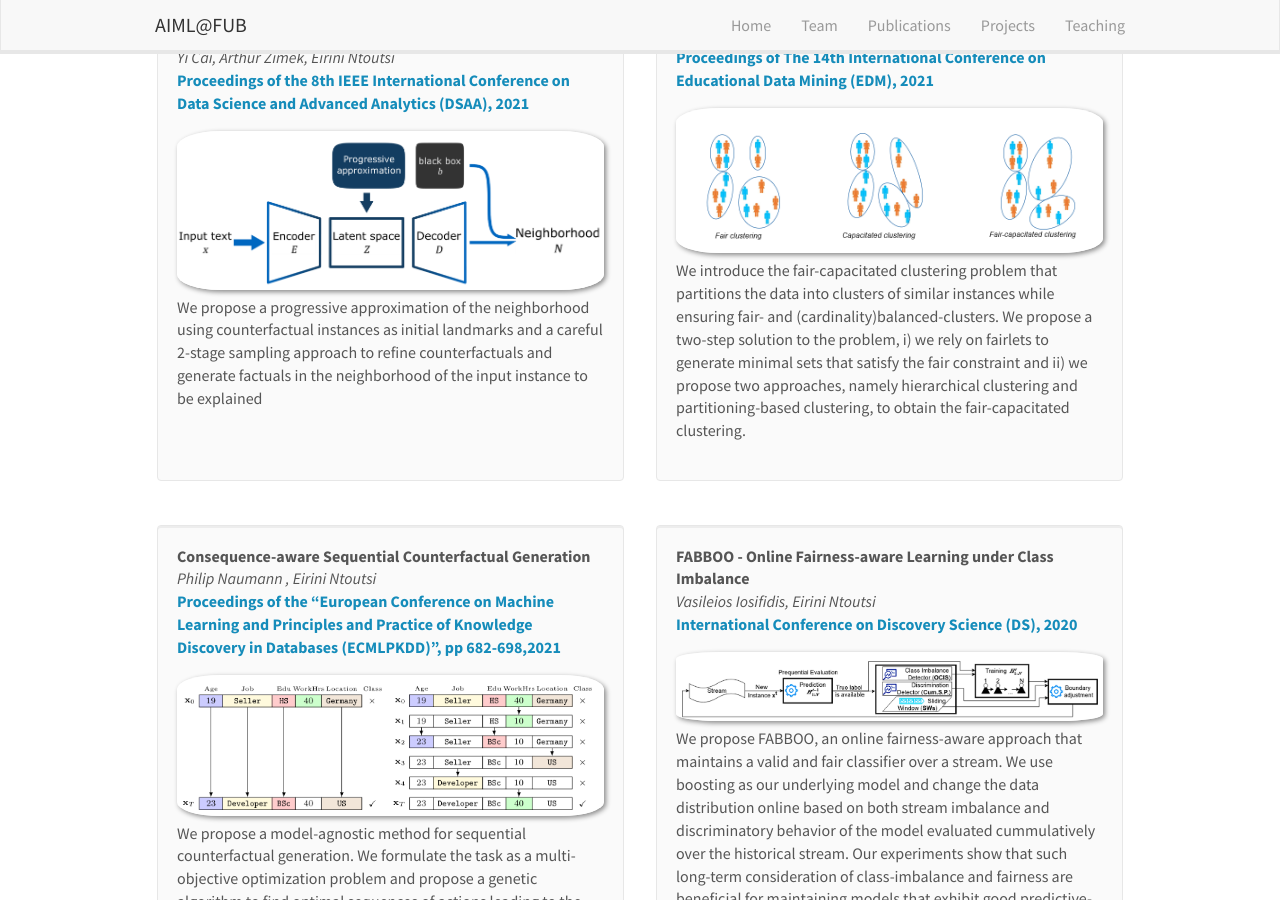
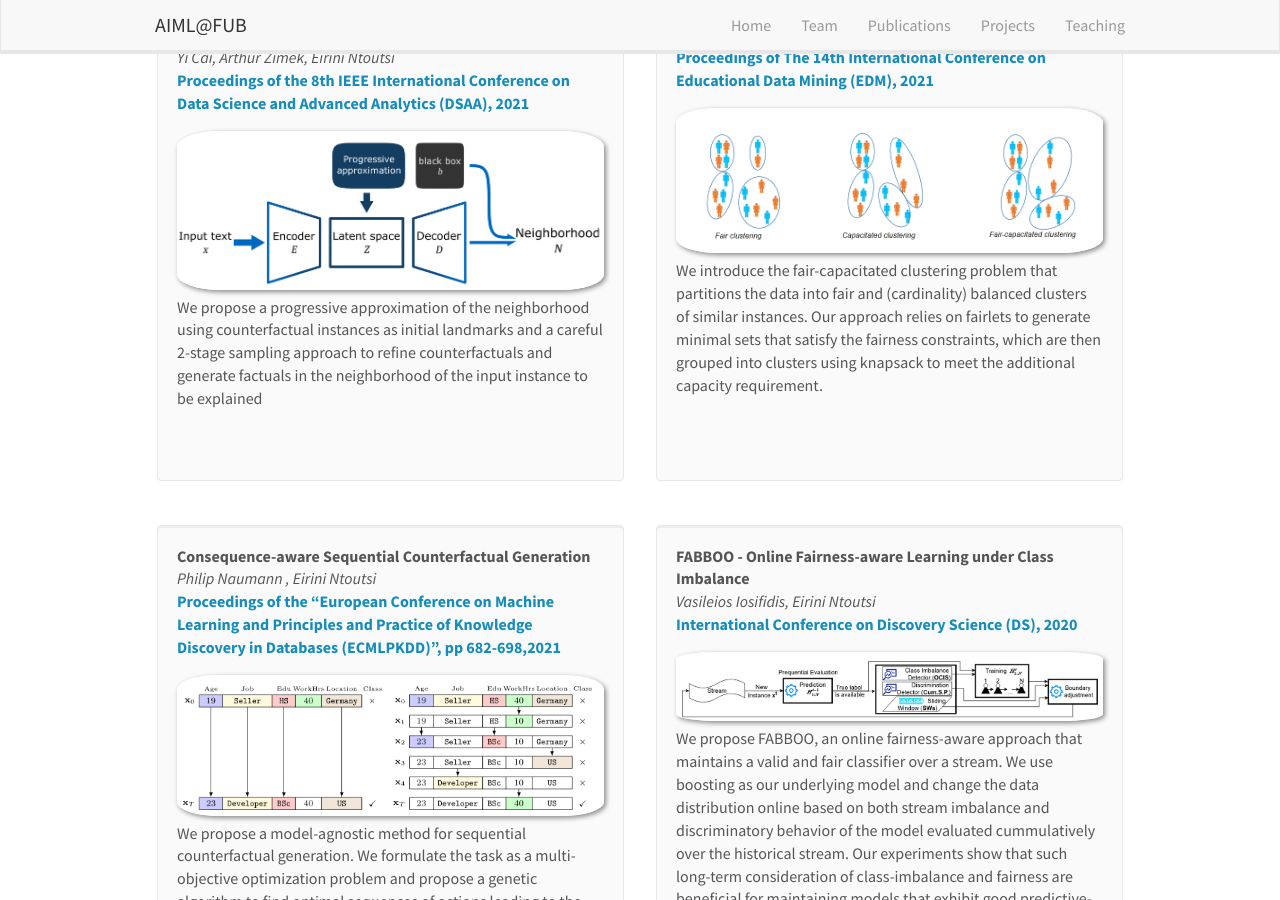
Before and after one commit to AIML-research/AIML-research.github.io, a Jekyll site: the page built from _pages/publications.md, in a window 1280 px wide and 900 px high, scrolled down 764 px. Built offline with Jekyll 4.4.1, drawn with Linux system fonts in a browser that asks for light colours; nearby versions of some CDN libraries.

Commit message:
Update publist.yml

```diff
--- a/_data/publist.yml
+++ b/_data/publist.yml
@@ -73,7 +73,7 @@
 
 - title: "Fair-Capacitated Clustering"
   image: Taifair2021.png
-  description: We introduce the fair-capacitated clustering problem that partitions the data into clusters of similar instances while ensuring fair- and (cardinality)balanced-clusters. We propose a two-step solution to the problem, i) we rely on fairlets to generate minimal sets that satisfy the fair constraint and ii) we propose two approaches, namely hierarchical clustering and partitioning-based clustering, to obtain the fair-capacitated clustering.
+  description: We introduce the fair-capacitated clustering problem that partitions the data into fair and (cardinality) balanced clusters of similar instances.  Our approach relies on fairlets to generate minimal sets that satisfy the fairness constraints, which are then grouped into clusters using knapsack to meet the additional capacity requirement.
   authors: Tai Le Quy, Arjun Roy, Gunnar Friege, Eirini Ntoutsi
   link:
     url: https://educationaldatamining.org/EDM2021/virtual/static/pdf/EDM21_paper_184.pdf
```
